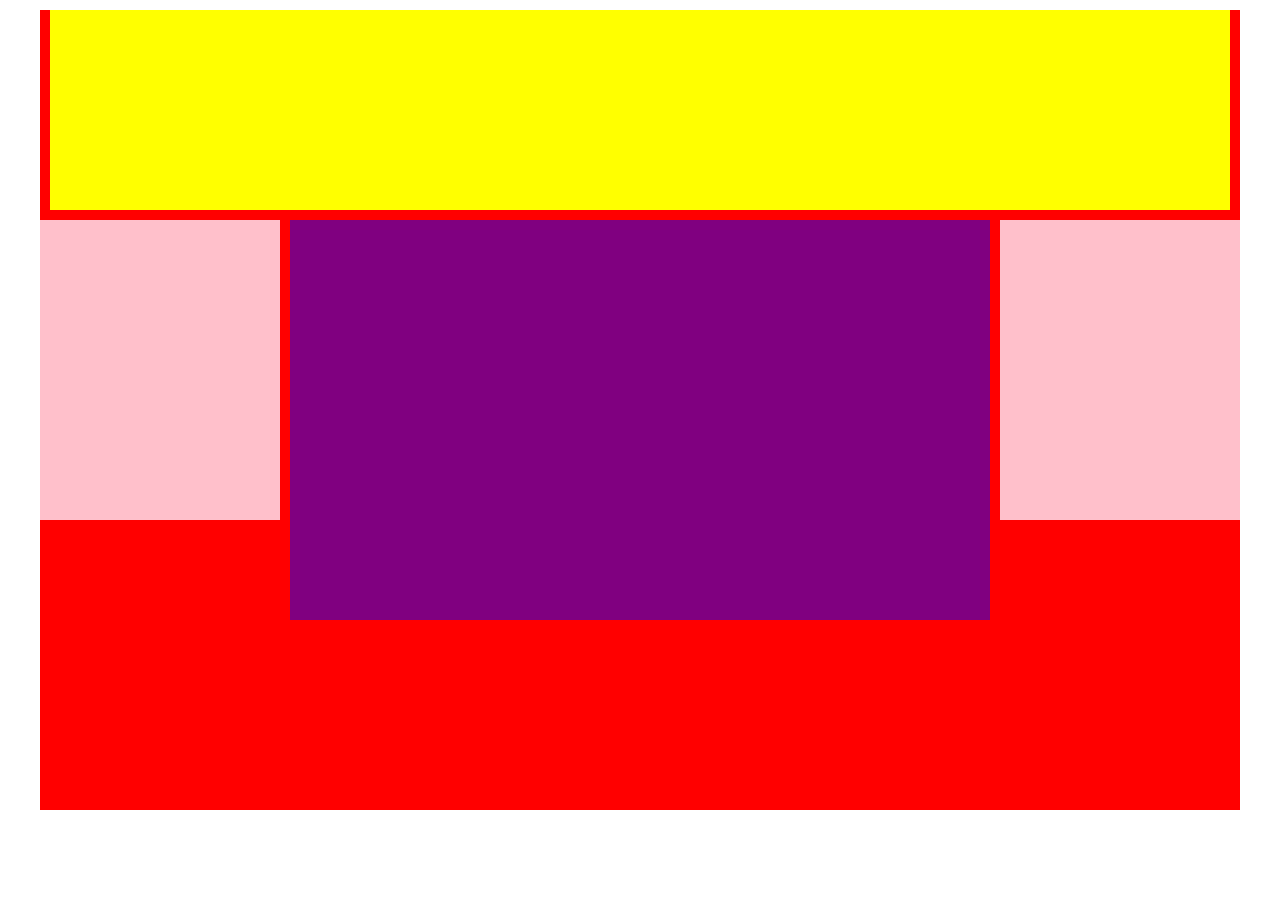
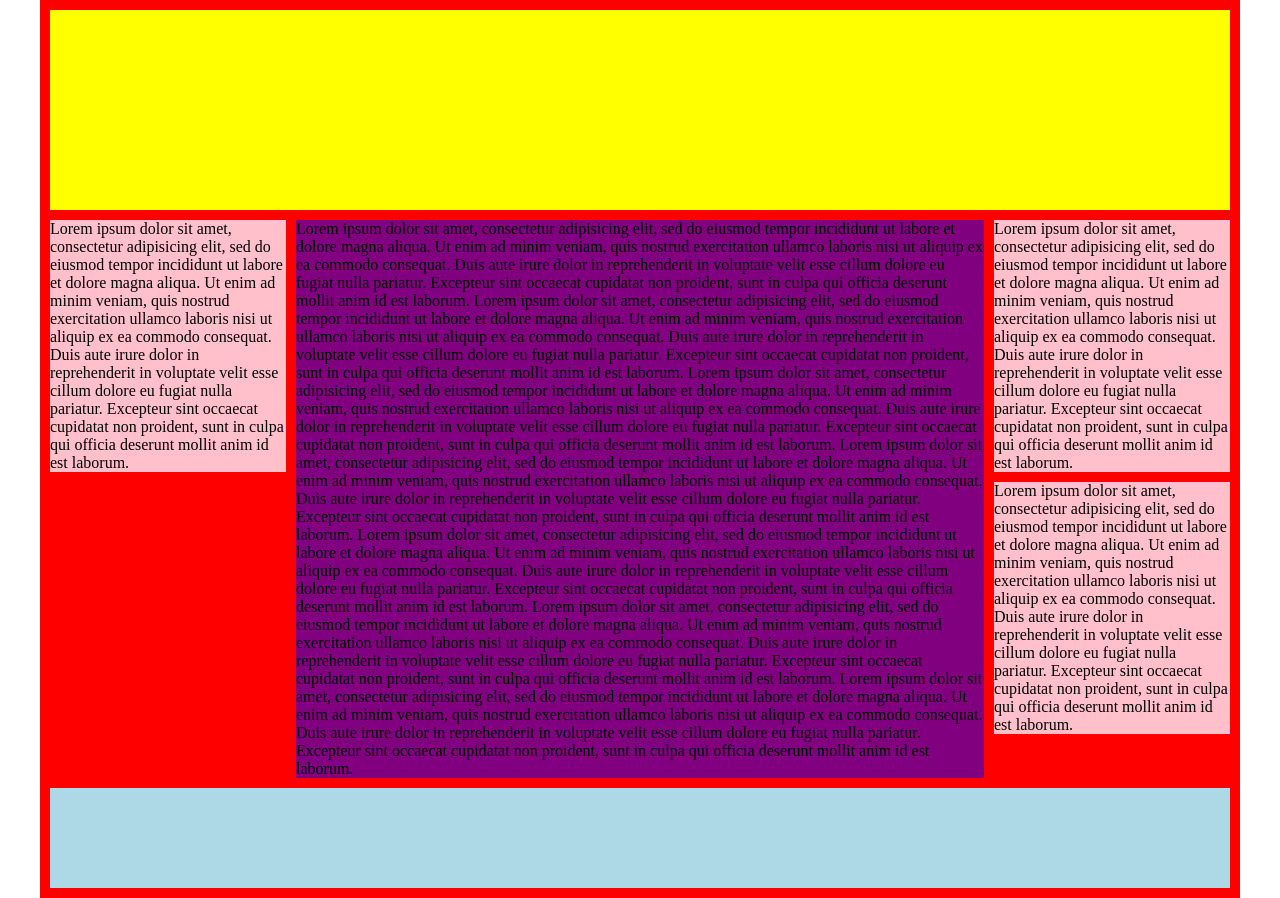
Before and after one commit to ManfrediMauroMarrone/htmlcss-struttura-wp, a plain HTML site: page index.html in a window 1280 px wide. Before the commit the page ends 810 px from the top, so only its background shows below. Drawn offline with Linux system fonts and the light colour scheme.

Commit message:
Esercizio terminato

```diff
--- a/index.html
+++ b/index.html
@@ -6,24 +6,40 @@
         <title></title>
     </head>
     <body>
-        <div class="main-container">
+        <div class="container">
 
             <header>
 
             </header>
 
             <aside>
-
+                Lorem ipsum dolor sit amet, consectetur adipisicing elit, sed do eiusmod tempor incididunt ut labore et dolore magna aliqua. Ut enim ad minim veniam, quis nostrud exercitation ullamco laboris nisi ut aliquip ex ea commodo consequat. Duis aute irure dolor in reprehenderit in voluptate velit esse cillum dolore eu fugiat nulla pariatur. Excepteur sint occaecat cupidatat non proident, sunt in culpa qui officia deserunt mollit anim id est laborum.
             </aside>
 
             <main>
+                Lorem ipsum dolor sit amet, consectetur adipisicing elit, sed do eiusmod tempor incididunt ut labore et dolore magna aliqua. Ut enim ad minim veniam, quis nostrud exercitation ullamco laboris nisi ut aliquip ex ea commodo consequat. Duis aute irure dolor in reprehenderit in voluptate velit esse cillum dolore eu fugiat nulla pariatur. Excepteur sint occaecat cupidatat non proident, sunt in culpa qui officia deserunt mollit anim id est laborum.
+                Lorem ipsum dolor sit amet, consectetur adipisicing elit, sed do eiusmod tempor incididunt ut labore et dolore magna aliqua. Ut enim ad minim veniam, quis nostrud exercitation ullamco laboris nisi ut aliquip ex ea commodo consequat. Duis aute irure dolor in reprehenderit in voluptate velit esse cillum dolore eu fugiat nulla pariatur. Excepteur sint occaecat cupidatat non proident, sunt in culpa qui officia deserunt mollit anim id est laborum.
+                Lorem ipsum dolor sit amet, consectetur adipisicing elit, sed do eiusmod tempor incididunt ut labore et dolore magna aliqua. Ut enim ad minim veniam, quis nostrud exercitation ullamco laboris nisi ut aliquip ex ea commodo consequat. Duis aute irure dolor in reprehenderit in voluptate velit esse cillum dolore eu fugiat nulla pariatur. Excepteur sint occaecat cupidatat non proident, sunt in culpa qui officia deserunt mollit anim id est laborum.
+                Lorem ipsum dolor sit amet, consectetur adipisicing elit, sed do eiusmod tempor incididunt ut labore et dolore magna aliqua. Ut enim ad minim veniam, quis nostrud exercitation ullamco laboris nisi ut aliquip ex ea commodo consequat. Duis aute irure dolor in reprehenderit in voluptate velit esse cillum dolore eu fugiat nulla pariatur. Excepteur sint occaecat cupidatat non proident, sunt in culpa qui officia deserunt mollit anim id est laborum.
+                Lorem ipsum dolor sit amet, consectetur adipisicing elit, sed do eiusmod tempor incididunt ut labore et dolore magna aliqua. Ut enim ad minim veniam, quis nostrud exercitation ullamco laboris nisi ut aliquip ex ea commodo consequat. Duis aute irure dolor in reprehenderit in voluptate velit esse cillum dolore eu fugiat nulla pariatur. Excepteur sint occaecat cupidatat non proident, sunt in culpa qui officia deserunt mollit anim id est laborum.
+                Lorem ipsum dolor sit amet, consectetur adipisicing elit, sed do eiusmod tempor incididunt ut labore et dolore magna aliqua. Ut enim ad minim veniam, quis nostrud exercitation ullamco laboris nisi ut aliquip ex ea commodo consequat. Duis aute irure dolor in reprehenderit in voluptate velit esse cillum dolore eu fugiat nulla pariatur. Excepteur sint occaecat cupidatat non proident, sunt in culpa qui officia deserunt mollit anim id est laborum.
+                Lorem ipsum dolor sit amet, consectetur adipisicing elit, sed do eiusmod tempor incididunt ut labore et dolore magna aliqua. Ut enim ad minim veniam, quis nostrud exercitation ullamco laboris nisi ut aliquip ex ea commodo consequat. Duis aute irure dolor in reprehenderit in voluptate velit esse cillum dolore eu fugiat nulla pariatur. Excepteur sint occaecat cupidatat non proident, sunt in culpa qui officia deserunt mollit anim id est laborum.
 
             </main>
 
             <aside>
-
+                Lorem ipsum dolor sit amet, consectetur adipisicing elit, sed do eiusmod tempor incididunt ut labore et dolore magna aliqua. Ut enim ad minim veniam, quis nostrud exercitation ullamco laboris nisi ut aliquip ex ea commodo consequat. Duis aute irure dolor in reprehenderit in voluptate velit esse cillum dolore eu fugiat nulla pariatur. Excepteur sint occaecat cupidatat non proident, sunt in culpa qui officia deserunt mollit anim id est laborum.
             </aside>
 
+            <aside class="speciale">
+                Lorem ipsum dolor sit amet, consectetur adipisicing elit, sed do eiusmod tempor incididunt ut labore et dolore magna aliqua. Ut enim ad minim veniam, quis nostrud exercitation ullamco laboris nisi ut aliquip ex ea commodo consequat. Duis aute irure dolor in reprehenderit in voluptate velit esse cillum dolore eu fugiat nulla pariatur. Excepteur sint occaecat cupidatat non proident, sunt in culpa qui officia deserunt mollit anim id est laborum.
+            </aside>
+
+            <footer>
+
+            </footer>
+
         </div>
+
     </body>
-</html>
+    </html>
--- a/style.css
+++ b/style.css
@@ -4,30 +4,44 @@
     box-sizing: border-box;
 }
 
-.main-container{
+.container{
     width: 1200px;
-    height: 100vh;
+    /* height: 100vh; */
     background-color: red;
     margin: auto;
+    padding: 10px;
 }
 
 header{
     background-color: yellow;
     height: 200px;
-    margin: 10px;
+    margin-bottom: 10px;
 }
 
 aside{
-    height: 300px;
     width: 20%;
     background-color: pink;
     float: left;
 }
 
 main{
-    height: 400px;
     width: calc(60% - 20px);
+    margin: 0 10px 10px 10px;
     background-color: purple;
     float: left;
-    margin: 0 10px 0 10px;
+
 }
+
+.speciale{
+    width: 20%;
+    background-color: pink;
+    float: left;
+    margin-top: 10px;
+}
+
+footer{
+    height: 100px;
+    width: 100%;
+    background-color: lightblue;
+    clear: both;
+}
```
